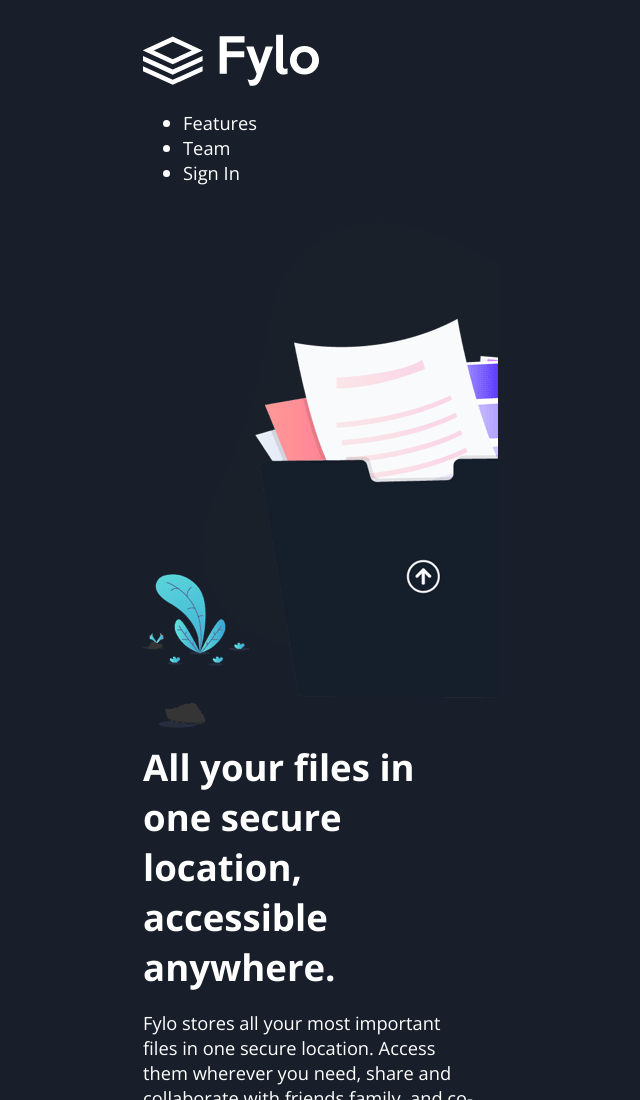
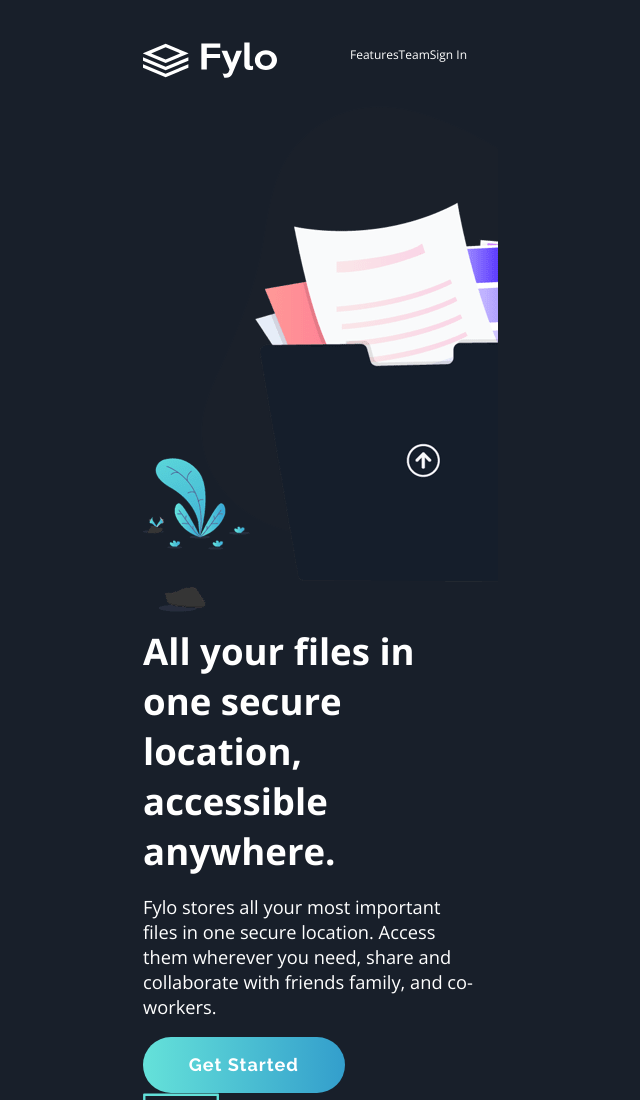
Before and after one commit to hannah-saurusrex/fylo-dark-theme-landing-page, a website: page app/index.html in a window 1280 px wide. Shown: the top 1100 px of the page, without its empty margins (330-970 px from the left). Drawn offline with nearby package versions, Linux system fonts and the light colour scheme.

Commit message:
added styles for header section of page with logo and nav

```diff
--- /dev/null
+++ b/app/assets/styles/modules/_header.css
@@ -0,0 +1,26 @@
+.header {
+    display: grid;
+    grid-template-columns: repeat(2, 1fr);
+    grid-template-areas:
+    "logo nav";
+}
+
+.logo {
+    grid-area: logo;
+    margin-top: 8px;
+}
+
+.logo img {
+    width: 80%;
+    height: 80%;
+}
+
+.menu {
+    grid-area: nav;
+}
+
+.menu ul {
+    list-style: none;
+    font-size: 12px;
+    display: flex;
+}
--- a/app/assets/styles/styles.css
+++ b/app/assets/styles/styles.css
@@ -2,3 +2,4 @@
 @import "./modules/_footer.css";
 @import "./modules/_button.css";
 @import "./modules/_wrapper.css";
+@import "./modules/_header.css";
--- a/app/index.html
+++ b/app/index.html
@@ -12,9 +12,11 @@
 </head>
 <body>
   <div class="wrapper">
-    <header>
-      <img src="assets/images/logo.svg" alt="stacked papers and FYLO words as logo" />
-      <nav>
+    <header class="header">
+      <div class="logo">
+        <img src="assets/images/logo.svg" alt="stacked papers and FYLO words as logo" />
+      </div>
+      <nav class="menu">
         <ul>
           <li>Features</li>
           <li>Team</li>
--- a/app/temp/styles/styles.css
+++ b/app/temp/styles/styles.css
@@ -2,3 +2,4 @@
 @import url(./modules/_footer.css);
 @import url(./modules/_button.css);
 @import url(./modules/_wrapper.css);
+@import url(./modules/_header.css);
```
